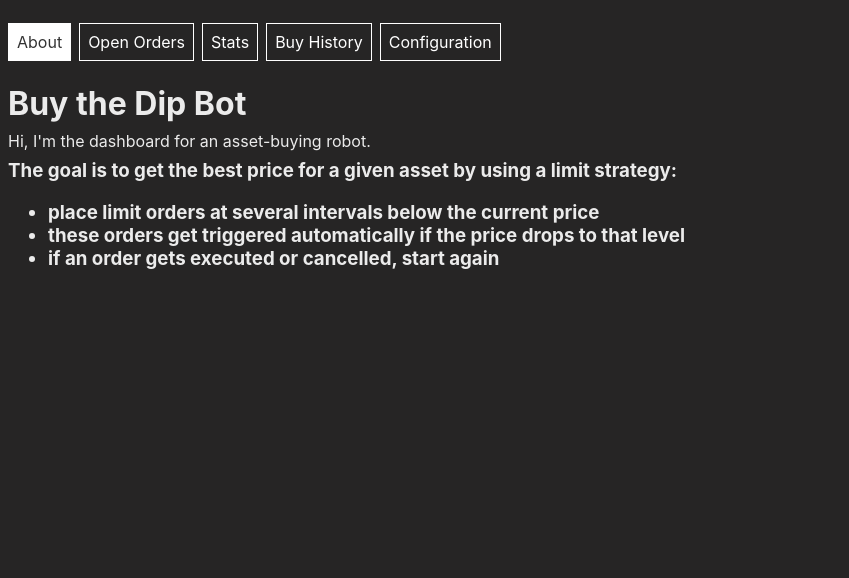
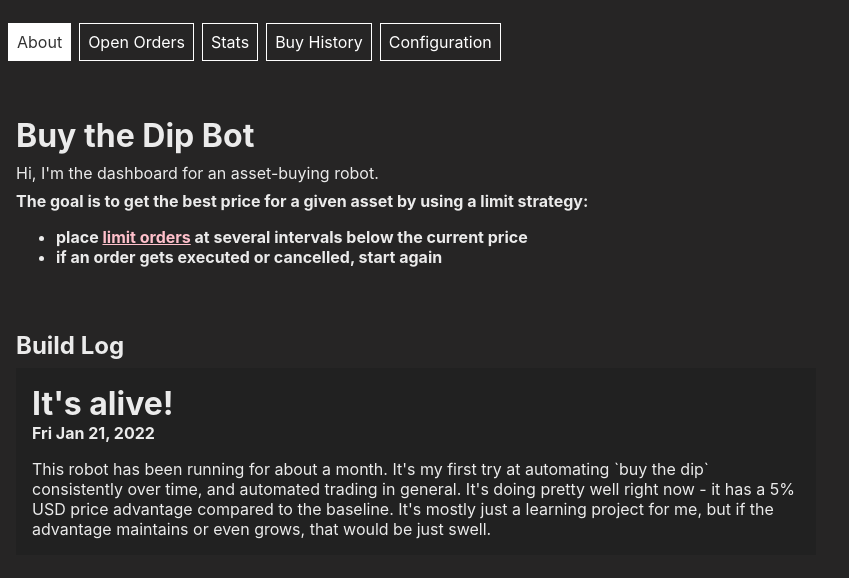
Before and after one commit to samjhill/dashboard-limit-bot, a React (Create React App) app: page / in a window 1280 px wide. Shown: the top 578 px of the page, without its empty margins (0-849 px from the left). Built offline with nearby package versions, Linux system fonts and the light colour scheme.

Commit message:
add build log

```diff
--- a/src/App.css
+++ b/src/App.css
@@ -1,6 +1,10 @@
 html {
   background-color: #262525;
   color: #ebebeb;
+}
+
+a {
+  color: pink;
 }
 
 .App {
--- a/src/components/About.js
+++ b/src/components/About.js
@@ -1,29 +1,37 @@
-import { Text } from "rebass";
+import { Text, Box } from "rebass";
+import { BuildLog } from "./BuildLog";
 
 export const About = () => {
+
   return (
-    <>
-      <Text as="h1" textAlign="left" ml="2" mb="2">
+    <Box ml="2">
+      <Text as="h1" textAlign="left" ml="2" mb="2" mt="4">
         Buy the Dip Bot
       </Text>
       <Text textAlign="left" ml="2" mb="2">
         Hi, I'm the dashboard for an asset-buying robot.
       </Text>
 
-      <Text as="h3" textAlign="left" ml="2" mb="2">
+      <Text as="h4" textAlign="left" ml="2" mb="5">
         The goal is to get the best price for a given asset by using a limit
         strategy:
         <ul>
           <li>
-            place limit orders at several intervals below the current price
-          </li>
-          <li>
-            these orders get triggered automatically if the price drops to that
-            level
+            place{" "}
+            <a
+              target="_blank"
+              rel="noreferrer"
+              href="https://en.wikipedia.org/wiki/Order_(exchange)#Limit_order"
+            >
+              limit orders
+            </a>{" "}
+            at several intervals below the current price
           </li>
           <li>if an order gets executed or cancelled, start again</li>
         </ul>
       </Text>
-    </>
+
+      <BuildLog />
+    </Box>
   );
 };
--- /dev/null
+++ b/src/components/BuildLog.js
@@ -0,0 +1,32 @@
+import { Box, Text } from "rebass";
+
+const LogEntry = ({ title, text, date }) => {
+    return (
+      <Box mt="2" mb="4" p="3" backgroundColor="#0000001f" maxWidth="800px">
+        <Text as="h1">{title}</Text>
+        <Text as="h4">{date}</Text>
+        <Box mt="3">
+          <Text>{text}</Text>
+        </Box>
+      </Box>
+    );
+};
+
+export const BuildLog = () => {
+    const LogEntries = [
+      {
+        title: "It's alive!",
+        text: "This robot has been running for about a month. It's my first try at automating `buy the dip` consistently over time, and automated trading in general. It's doing pretty well right now - it has a 5% USD price advantage compared to the baseline. It's mostly just a learning project for me, but if the advantage maintains or even grows, that would be just swell.",
+        date: "Fri Jan 21, 2022",
+      },
+    ];
+    return (
+      <Box textAlign="left" ml="2" mt="4">
+        <Text as="h2" mb="2">Build Log</Text>
+
+        {LogEntries.map(entry => (
+            <LogEntry {...entry} />
+        ))}
+      </Box>
+    );
+};
```
Also changed, not shown: 1 other file (tests, documents, lock files or other folders).
